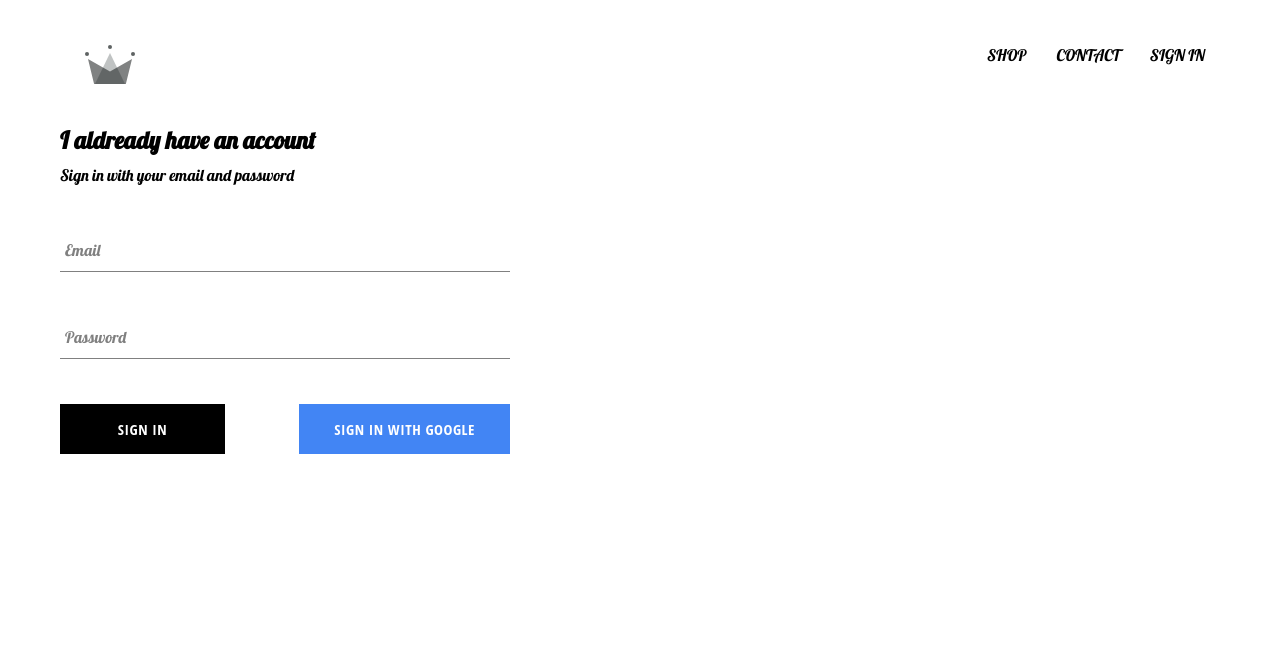
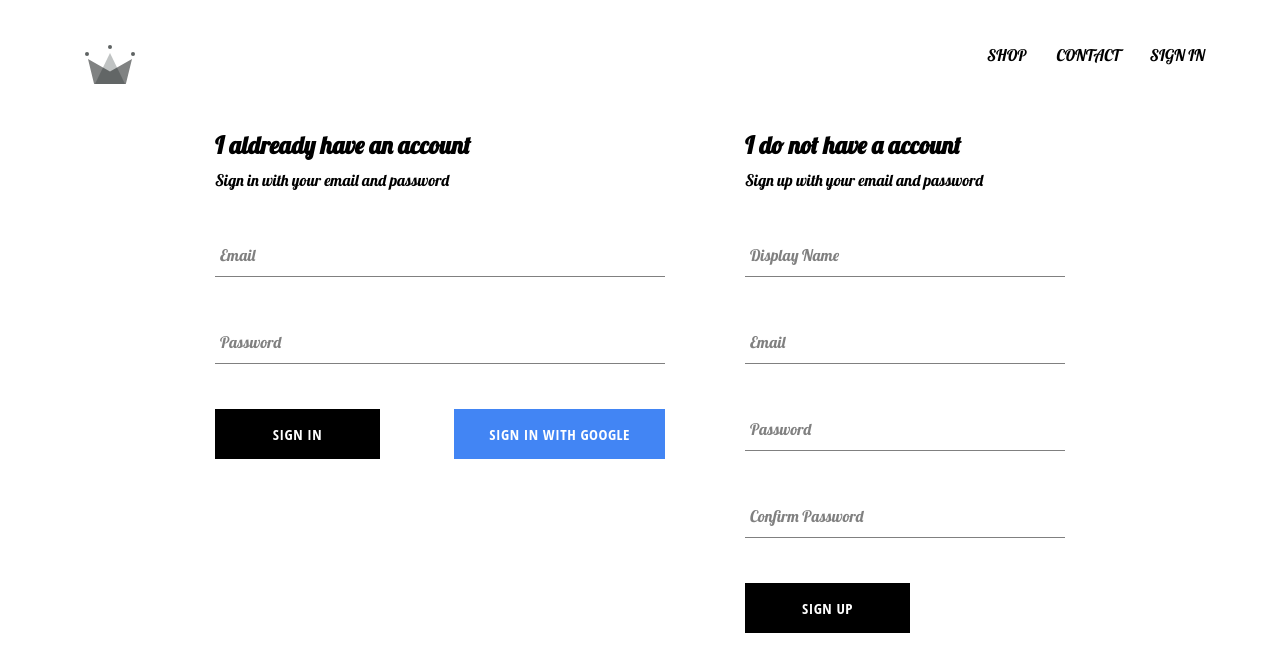
Before and after one commit to hemanth253/Ecommerce-Project-ReactJS, a React (Create React App) app: page /signin in a window 1280 px wide. Shown: the top 672 px of the page. Built offline with nearby package versions, Linux system fonts and the light colour scheme; no server answers.

Commit message:
Sign Up Done

```diff
--- a/src/App.js
+++ b/src/App.js
@@ -35,6 +35,7 @@
               ...snapShot.data(),
             },
           });
+          console.log(this.state.currentUser);
         });
       } else {
         this.setState({ currentUser: userAuth });
--- /dev/null
+++ b/src/components/sign-up/sign-up.component.jsx
@@ -0,0 +1,101 @@
+import React from "react";
+
+import "./sign-up.styles.scss";
+import FormInput from "../form-input/form-input.component";
+import CustomButton from "../custom-button/custom-button.component";
+import {
+  auth,
+  createUserProfileDocument,
+} from "../../firebase/firebase.utils.js";
+
+class Signup extends React.Component {
+  constructor() {
+    super();
+    this.state = {
+      displayName: "",
+      email: "",
+      password: "",
+      confirmPassword: "",
+    };
+  }
+  handleSubmit = async (event) => {
+    event.preventDefault();
+    const { displayName, email, password, confirmPassword } = this.state;
+    if (password !== confirmPassword) {
+      alert("passwords don't match");
+      return;
+    }
+    try {
+      // Returns userAuth object where key is user, so we destructure as user
+      // add to authentication not to DB
+      const { user } = await auth.createUserWithEmailAndPassword(
+        email,
+        password
+      );
+      // Adds to DB if user not present
+      await createUserProfileDocument(user, {
+        displayName: displayName,
+      });
+      this.setState({
+        displayName: "",
+        email: "",
+        password: "",
+        confirmPassword: "",
+      });
+    } catch (err) {
+      console.log("error creating the user", err.message);
+    }
+  };
+  handleChange = (event) => {
+    const { name, value } = event.target;
+    this.setState((prevState) => {
+      return { ...prevState, [name]: value };
+    });
+  };
+  render() {
+    const { displayName, email, password, confirmPassword } = this.state;
+    return (
+      <div className="sign-up">
+        <h2 className="title">I do not have a account</h2>
+        <span>Sign up with your email and password</span>
+        <form className="sign-up-form" onSubmit={this.handleSubmit}>
+          <FormInput
+            name="displayName"
+            type="text"
+            value={displayName}
+            handleChange={this.handleChange}
+            label="Display Name"
+            required
+          />
+          <FormInput
+            name="email"
+            type="email"
+            value={email}
+            handleChange={this.handleChange}
+            label="Email"
+            required
+          />
+          <FormInput
+            name="password"
+            type="password"
+            value={password}
+            handleChange={this.handleChange}
+            label="Password"
+            required
+          />
+          <FormInput
+            name="confirmPassword"
+            type="password"
+            value={confirmPassword}
+            handleChange={this.handleChange}
+            label="Confirm Password"
+            required
+          />
+          <CustomButton type="submit">SIGN UP</CustomButton>
+        </form>
+      </div>
+    );
+  }
+}
+
+export default Signup;
--- /dev/null
+++ b/src/components/sign-up/sign-up.styles.scss
@@ -0,0 +1,9 @@
+.sign-up {
+  display: flex;
+  flex-direction: column;
+  width: 320px;
+
+  .title {
+    margin: 10px 0;
+  }
+}
--- a/src/pages/sign-up-and-sign-in/sign-up-and-sign-in.jsx
+++ b/src/pages/sign-up-and-sign-in/sign-up-and-sign-in.jsx
@@ -1,12 +1,14 @@
 import React from "react";
 
-import "./sign-up-and-sign-in.jsx";
+import "./sign-up-and-sign-in.styles.scss";
 import SignIn from "../../components/sign-in/sign-in.component.jsx";
+import SignUp from "../../components/sign-up/sign-up.component.jsx";
 
 const SignUpAndSignInPage = () => {
   return (
     <div className="sign-up-and-sign-in">
       <SignIn />
+      <SignUp />
     </div>
   );
 };
--- a/src/pages/sign-up-and-sign-in/sign-up-and-sign-in.scss
+++ b/src/pages/sign-up-and-sign-in/sign-up-and-sign-in.styles.scss
@@ -1,6 +1,7 @@
-.sign-in-and-sign-up {
+.sign-up-and-sign-in {
     width: 850px;
     display: flex;
     justify-content: space-between;
     margin: 30px auto;
+    // margin-left: 230px;
   }
```
